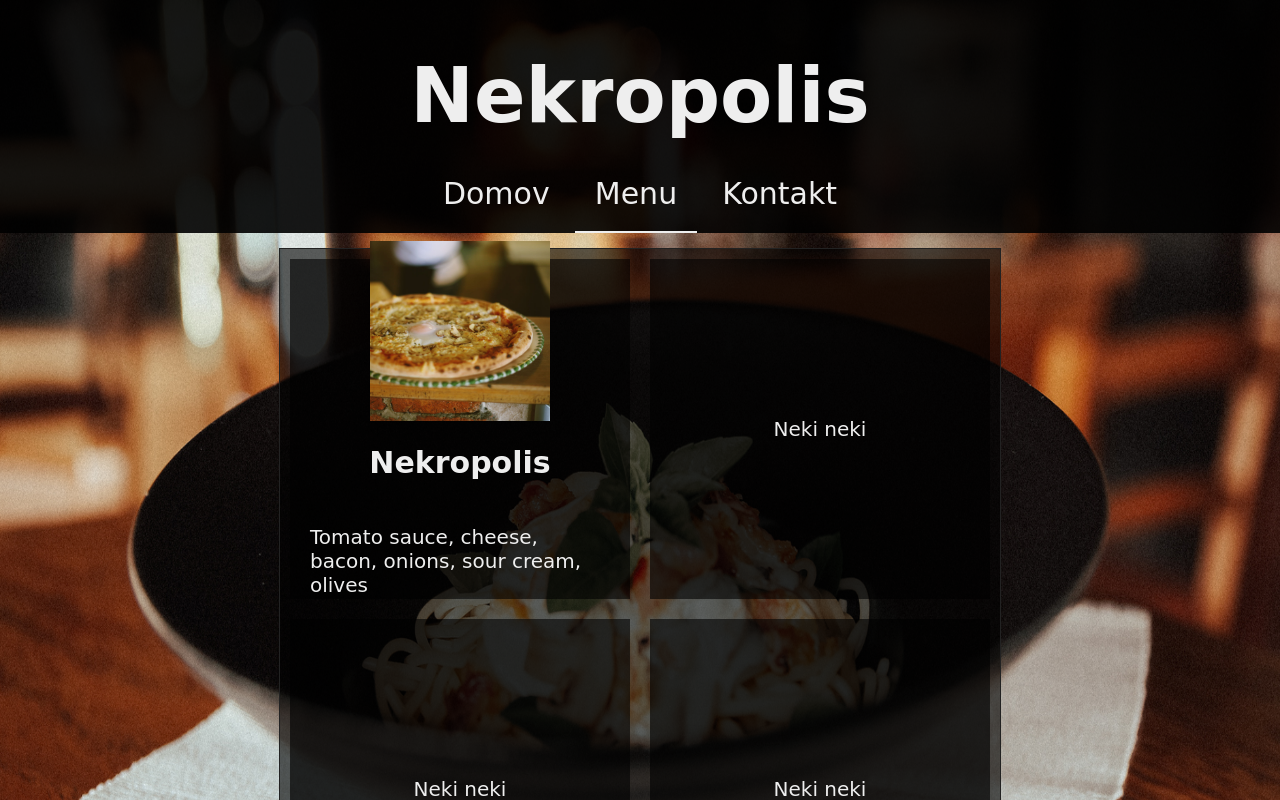
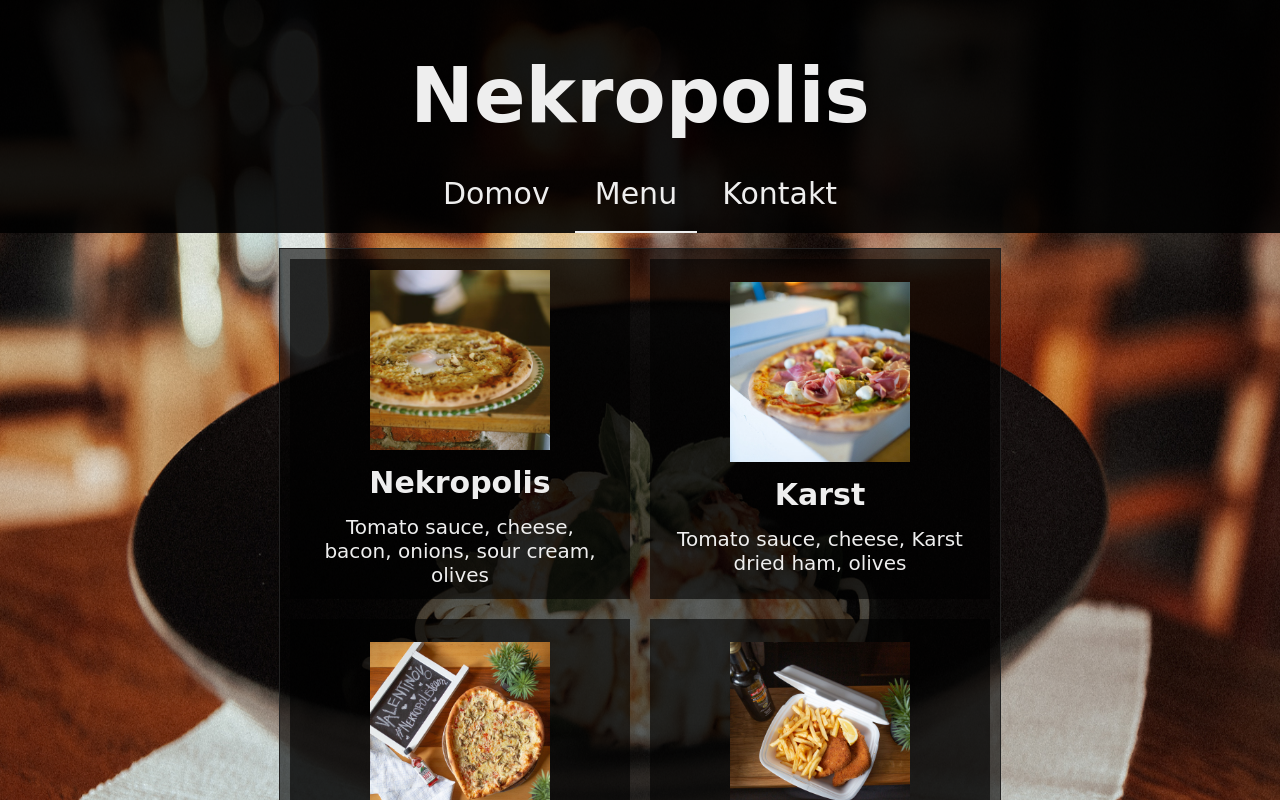
Before and after one commit to Jetrca92/restaurant-page, a website built with webpack: page dist/index.html in a window 1280 px wide. Both pictures are taken after a click on the button "Menu". Shown: the top 800 px of the page. Built offline with nearby package versions, Linux system fonts and the light colour scheme.

Commit message:
Add items to menu

```diff
--- a/src/styles.css
+++ b/src/styles.css
@@ -105,6 +105,18 @@ button {
     width: 60%;
 }
 
+.menu-item p {
+    font-size: 20px;
+    text-align: center;
+    margin: 0px;
+
+}
+
+.menu-item h2 {
+    margin: 0px;
+    padding: 15px;
+}
+
 
 .footer {
     display: flex;
```
Also changed, not shown: dist/index.html.
